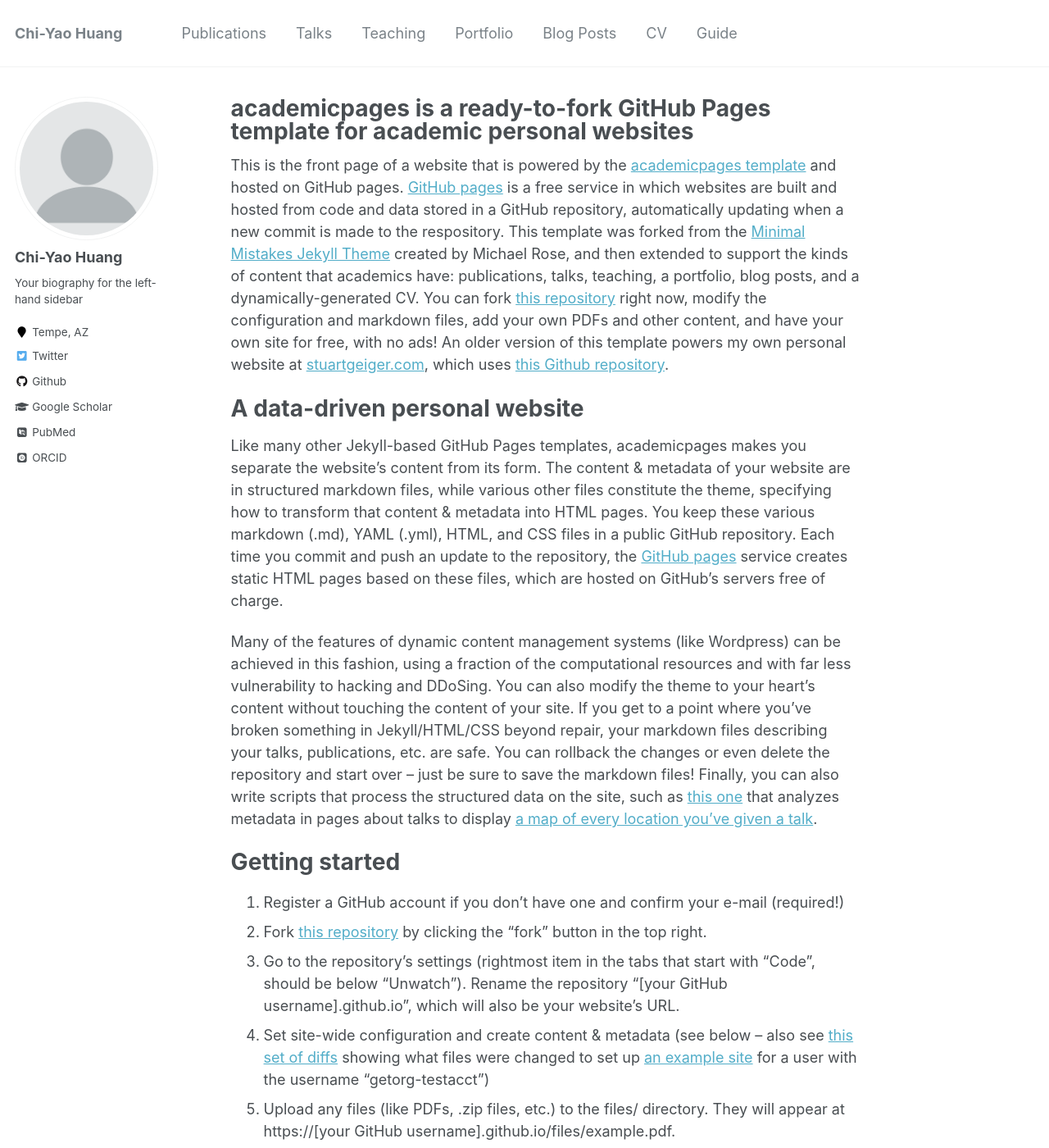
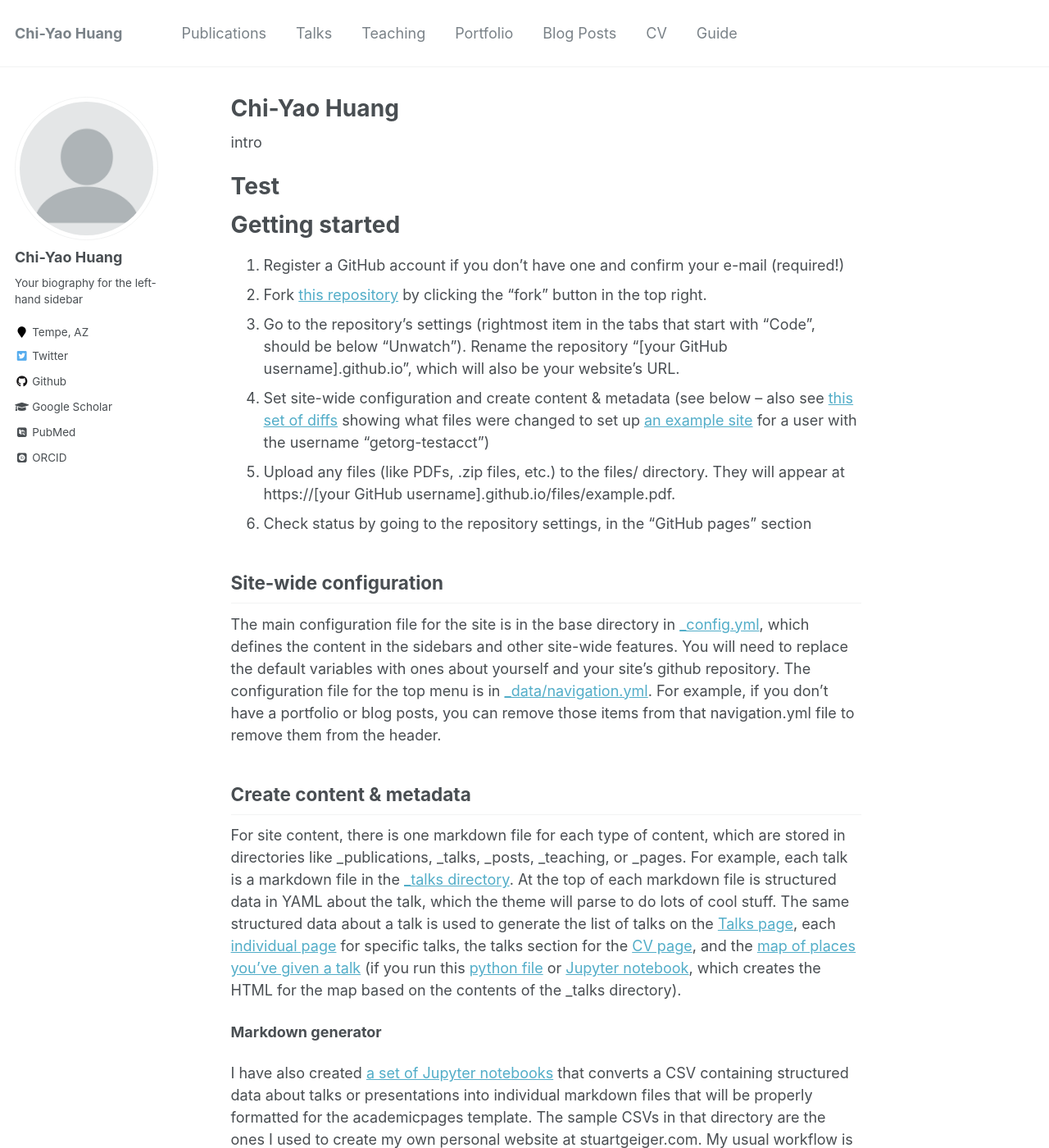
Before and after one commit to chiyaohuang/chiyaohuang.github.io, a Jekyll site: the page built from _pages/about.md, in a window 1280 px wide and 1400 px high. Shown: the whole window at 82% size. Built offline with Jekyll 4.4.1, drawn with Linux system fonts in a browser that asks for light colours; some web fonts are replaced.

Commit message:
[IO] aboutme test

```diff
--- a/_pages/about.md
+++ b/_pages/about.md
@@ -1,6 +1,6 @@
 ---
 permalink: /
-title: "academicpages is a ready-to-fork GitHub Pages template for academic personal websites"
+title: "Chi-Yao Huang"
 excerpt: "About me"
 author_profile: true
 redirect_from:
@@ -8,13 +8,10 @@ redirect_from:
   - /about.html
 ---
 
-This is the front page of a website that is powered by the [academicpages template](https://github.com/academicpages/academicpages.github.io) and hosted on GitHub pages. [GitHub pages](https://pages.github.com) is a free service in which websites are built and hosted from code and data stored in a GitHub repository, automatically updating when a new commit is made to the respository. This template was forked from the [Minimal Mistakes Jekyll Theme](https://mmistakes.github.io/minimal-mistakes/) created by Michael Rose, and then extended to support the kinds of content that academics have: publications, talks, teaching, a portfolio, blog posts, and a dynamically-generated CV. You can fork [this repository](https://github.com/academicpages/academicpages.github.io) right now, modify the configuration and markdown files, add your own PDFs and other content, and have your own site for free, with no ads! An older version of this template powers my own personal website at [stuartgeiger.com](http://stuartgeiger.com), which uses [this Github repository](https://github.com/staeiou/staeiou.github.io).
+intro
 
-A data-driven personal website
+Test
 ======
-Like many other Jekyll-based GitHub Pages templates, academicpages makes you separate the website's content from its form. The content & metadata of your website are in structured markdown files, while various other files constitute the theme, specifying how to transform that content & metadata into HTML pages. You keep these various markdown (.md), YAML (.yml), HTML, and CSS files in a public GitHub repository. Each time you commit and push an update to the repository, the [GitHub pages](https://pages.github.com/) service creates static HTML pages based on these files, which are hosted on GitHub's servers free of charge.
-
-Many of the features of dynamic content management systems (like Wordpress) can be achieved in this fashion, using a fraction of the computational resources and with far less vulnerability to hacking and DDoSing. You can also modify the theme to your heart's content without touching the content of your site. If you get to a point where you've broken something in Jekyll/HTML/CSS beyond repair, your markdown files describing your talks, publications, etc. are safe. You can rollback the changes or even delete the repository and start over -- just be sure to save the markdown files! Finally, you can also write scripts that process the structured data on the site, such as [this one](https://github.com/academicpages/academicpages.github.io/blob/master/talkmap.ipynb) that analyzes metadata in pages about talks to display [a map of every location you've given a talk](https://academicpages.github.io/talkmap.html).
 
 Getting started
 ======
```
